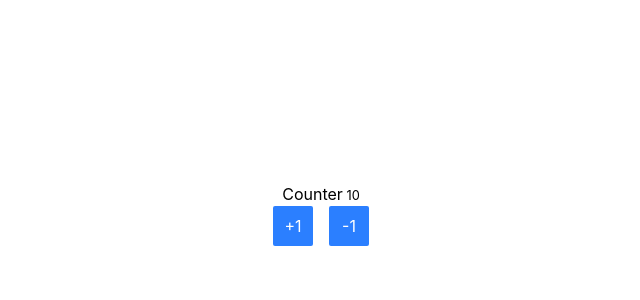
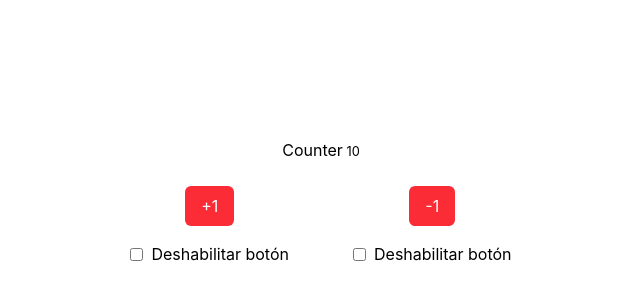
Before and after one commit to ApoloByte/Electiva1A2026P1, a React (Vite) app in the folder s14-conceptos-importantes-y-retos/react-modular-lab/: page / in a window 1280 px wide. Shown: the part 242-542 px from the top of the page, without its empty margins (351-991 px from the left). Built offline with nearby package versions, Linux system fonts and the light colour scheme.

Commit message:
s14-Props

```diff
--- a/s14-conceptos-importantes-y-retos/react-modular-lab/src/components/Counter.tsx
+++ b/s14-conceptos-importantes-y-retos/react-modular-lab/src/components/Counter.tsx
@@ -1,30 +1,27 @@
+import React from "react";
 import { useCounter } from "../hooks/useCounter";
+// 1.
+import { StyledButton } from "./src/components/StyledButton";
 export const Counter = () => {
-    // 1
     const { count, increaseBy } = useCounter();
-    // 2
     return (
         <div>
             <h3>
                 Counter
-								{/* 3 */}
                 <small>{" " + count}</small>
             </h3>
             <div className="flex gap-4">
-                <button
-                    className="p-2 bg-blue-500 rounded-xs w-10 text-white"
-                    // 3
-                    onClick={() => increaseBy(+1)}
-                >
-                    +1
-                </button>
-                <button
-                    className="p-2 bg-blue-500 rounded-xs w-10 text-white"
-                    // 3
-                    onClick={() => increaseBy(-1)}
-                >
-                    -1
-                </button>
+                {/* 2. */}
+                <StyledButton
+                    label={"+1"}
+                    color="bg-red-500"
+                    handleClick={() => increaseBy(1)}
+                />
+                <StyledButton
+                    label={"-1"}
+                    color="bg-red-500"
+                    handleClick={() => increaseBy(-1)}
+                />
             </div>
         </div>
     )
--- /dev/null
+++ b/s14-conceptos-importantes-y-retos/react-modular-lab/src/components/src/components/StyledButton.tsx
@@ -0,0 +1,33 @@
+import React, { useState } from 'react'
+
+// 1.
+interface Props {
+    label: string;
+    color: string;
+    handleClick: () => void;
+}
+
+// 2.
+export const StyledButton = ({ label, color, handleClick }: Props) => {
+		// 3.
+    const [isDisabled, setIsDisabled] = useState(false);
+    return (
+        <div className="p-6 space-y-4">
+            <button
+                disabled={isDisabled}
+                className={color + " px-4 py-2 rounded-md text-white transition hover:opacity-80 focus:outline-none focus:ring-2 focus:ring-blue-400 disabled:opacity-50 disabled:cursor-not-allowed"}
+                onClick={handleClick}
+            >
+                {label}
+            </button>
+            <label className="flex items-center gap-2">
+                <input
+                    type="checkbox"
+                    checked={isDisabled}
+                    onChange={() => setIsDisabled(!isDisabled)}
+                />
+                Deshabilitar botón
+            </label>
+        </div>
+    );
+}
```
